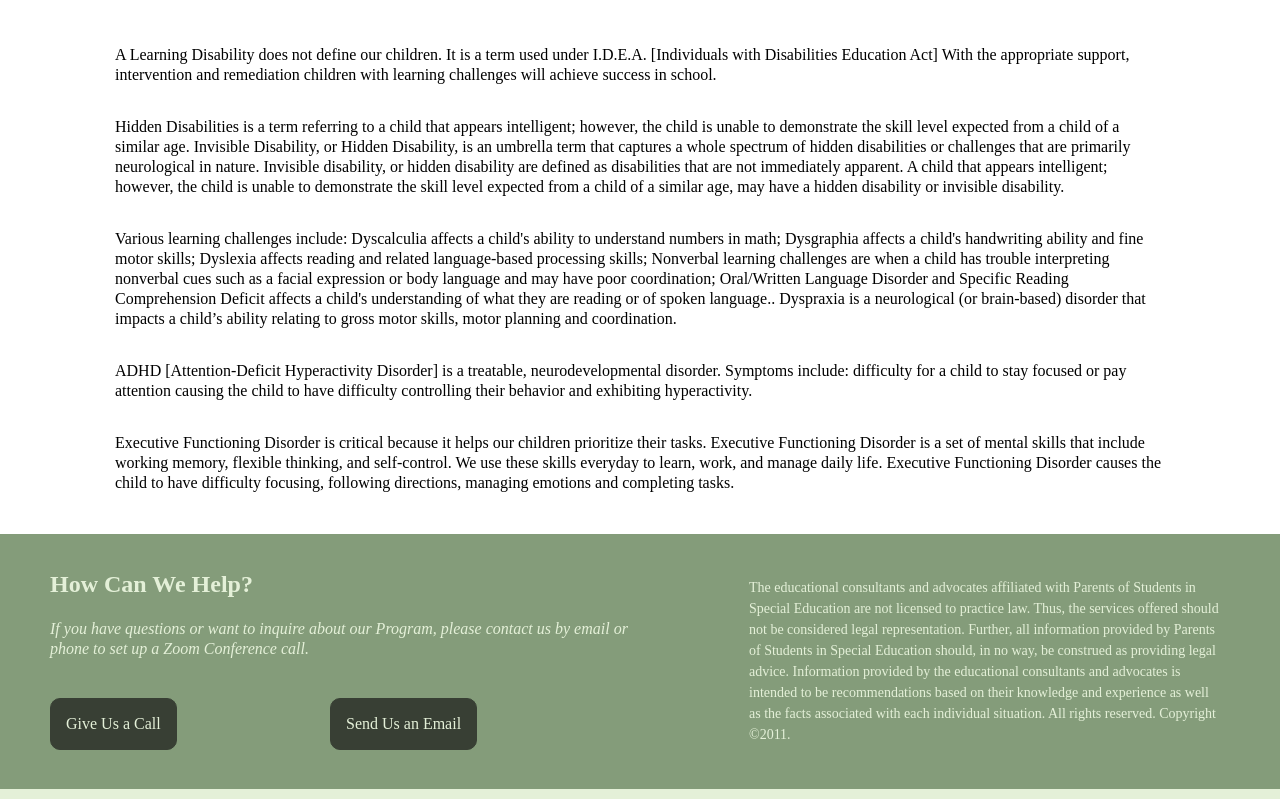
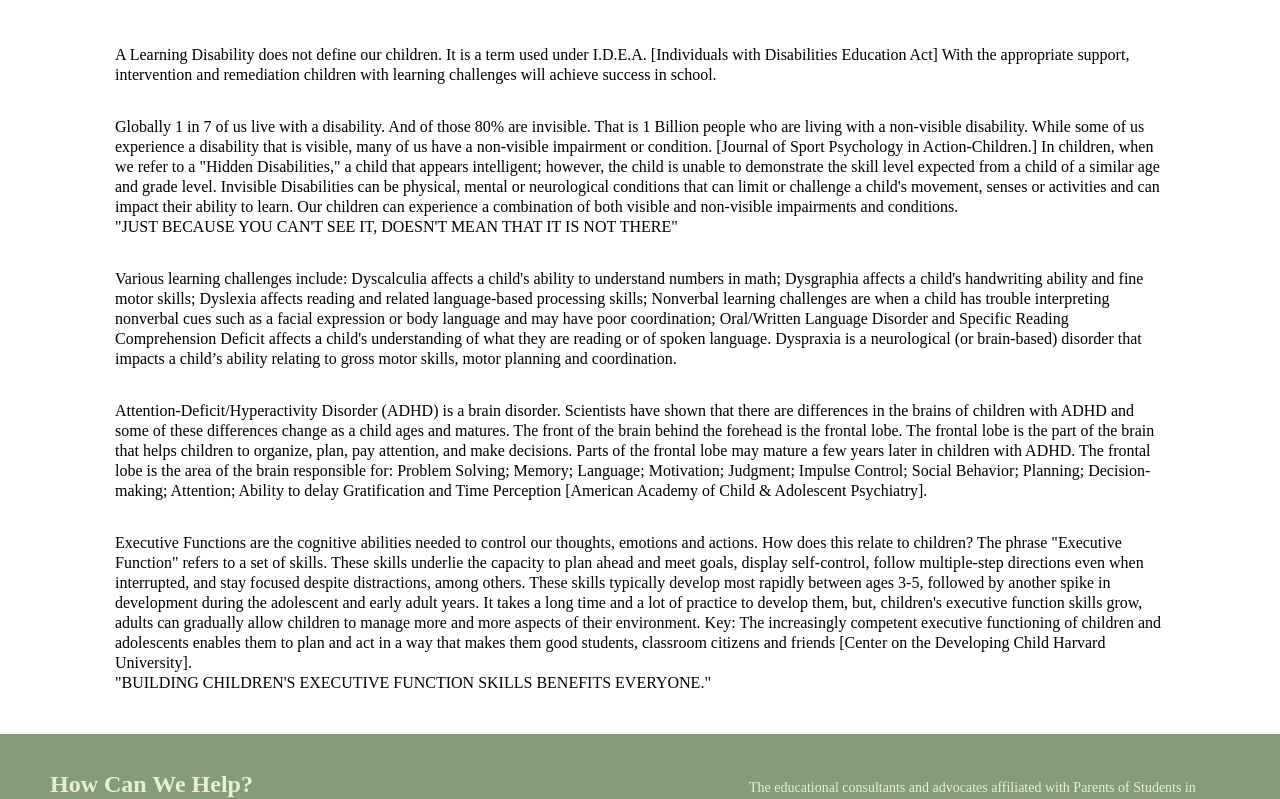
Before and after one commit to devNroses/p.o.s.s.e, a Nuxt app: page /history in a window 1280 px wide. Shown: the part 667-1466 px from the top of the page. Built offline with nearby package versions, Linux system fonts and the light colour scheme.

Commit message:
Requested bulk changes by client

```diff
--- a/components/Nav.vue
+++ b/components/Nav.vue
@@ -11,7 +11,7 @@
         <li><NuxtLink to="/history">History</NuxtLink></li>
         <li><NuxtLink to="/services">Services</NuxtLink></li>
         <li><NuxtLink to="/faq">FAQ</NuxtLink></li>
-        <li><a href="#contact_section">Contact</a></li>
+        <!-- <li><a href="#contact_section">Contact</a></li> -->
       </ol>
 
       <MobileNav />
--- a/pages/faq.vue
+++ b/pages/faq.vue
@@ -12,32 +12,37 @@
             Children may have difficulty reading, writing, spelling, reasoning,
             recalling and/organizing information if left to figure things out by
             themselves or if taught in conventional ways.
-          </p>
-          <p>
+            <!-- </p>
+          <p> -->
             A learning challenge can be remediated with appropriate
             intervention, strategies and different types of remedial education;
             as: one-to-one tutoring; private tutoring, specialist tutoring, etc.
           </p>
-        </div>
+          <!-- </div>
 
         <div>
           <h3>
             How Do You Know If Your Child Might Have a Learning Challenges?
-          </h3>
+          </h3> -->
 
           <p>
             It is often difficult based on observed behaviors to distinguish
             between slow learners and children with learning challenges. A child
             with learning challenges may have deficits in one or two areas while
-            performing at or above the average standard in other areas. However
-            it is often difficult, based on observed behaviors, to distinguish
-            between slow learners and learning disabled persons. Basically a
-            student with Learning Challenges have deficits in one or two areas
-            while performing at or above the average in other areas. The child’s
-            potential or overall intelligence is greater than his/her poor
-            achievement would predict. This is called the ability-achievement
-            discrepancy. It is possible for a child to have characteristics of
-            both conditions.
+            performing at or above the average standard in other areas. The
+            child's potential or overall intelligence is greater than his/her
+            poor achievement would predict. This is called the
+            ability-achievement discrepancy. The term discrepancy refers to a
+            mismatch between a child's intellectual ability and his/her progress
+            in school. The challenge with this ability-achievement discrepancy
+            is that it can identify kids too late. Students with learning
+            differences often struggle in the early grades. But they rarely show
+            a large enough discrepancy on test scores to be "officially"
+            identified with a learning difference. It is generally not until
+            third or fourth grade that the work gets hard enough for the
+            discrepancy to become large enough. This can lead to a "wait to
+            fail" situation: Children do not receive help until they are doing
+            poorly in school.
           </p>
           <p>
             Actual diagnosis of a learning challenge can be diagnosed by a
--- a/pages/history.vue
+++ b/pages/history.vue
@@ -46,16 +46,19 @@
           learning challenges will achieve success in school.
         </p>
         <p>
-          Hidden Disabilities is a term referring to a child that appears
-          intelligent; however, the child is unable to demonstrate the skill
-          level expected from a child of a similar age. Invisible Disability, or
-          Hidden Disability, is an umbrella term that captures a whole spectrum
-          of hidden disabilities or challenges that are primarily neurological
-          in nature. Invisible disability, or hidden disability are defined as
-          disabilities that are not immediately apparent. A child that appears
-          intelligent; however, the child is unable to demonstrate the skill
-          level expected from a child of a similar age, may have a hidden
-          disability or invisible disability.
+          Globally 1 in 7 of us live with a disability. And of those 80% are
+          invisible. That is 1 Billion people who are living with a non-visible
+          disability. While some of us experience a disability that is visible,
+          many of us have a non-visible impairment or condition. [Journal of
+          Sport Psychology in Action-Children.] In children, when we refer to a
+          "Hidden Disabilities," a child that appears intelligent; however, the
+          child is unable to demonstrate the skill level expected from a child
+          of a similar age and grade level. Invisible Disabilities can be
+          physical, mental or neurological conditions that can limit or
+          challenge a child's movement, senses or activities and can impact
+          their ability to learn. Our children can experience a combination of
+          both visible and non-visible impairments and conditions.<br />
+          "JUST BECAUSE YOU CAN'T SEE IT, DOESN'T MEAN THAT IT IS NOT THERE"
         </p>
         <p>
           Various learning challenges include: Dyscalculia affects a child's
@@ -66,24 +69,41 @@
           such as a facial expression or body language and may have poor
           coordination; Oral/Written Language Disorder and Specific Reading
           Comprehension Deficit affects a child's understanding of what they are
-          reading or of spoken language.. Dyspraxia is a neurological (or
+          reading or of spoken language. Dyspraxia is a neurological (or
           brain-based) disorder that impacts a child’s ability relating to gross
           motor skills, motor planning and coordination.
         </p>
         <p>
-          ADHD [Attention-Deficit Hyperactivity Disorder] is a treatable,
-          neurodevelopmental disorder. Symptoms include: difficulty for a child
-          to stay focused or pay attention causing the child to have difficulty
-          controlling their behavior and exhibiting hyperactivity.
+          Attention-Deficit/Hyperactivity Disorder (ADHD) is a brain disorder.
+          Scientists have shown that there are differences in the brains of
+          children with ADHD and some of these differences change as a child
+          ages and matures. The front of the brain behind the forehead is the
+          frontal lobe. The frontal lobe is the part of the brain that helps
+          children to organize, plan, pay attention, and make decisions. Parts
+          of the frontal lobe may mature a few years later in children with
+          ADHD. The frontal lobe is the area of the brain responsible for:
+          Problem Solving; Memory; Language; Motivation; Judgment; Impulse
+          Control; Social Behavior; Planning; Decision-making; Attention;
+          Ability to delay Gratification and Time Perception [American Academy
+          of Child &amp; Adolescent Psychiatry].
         </p>
         <p>
-          Executive Functioning Disorder is critical because it helps our
-          children prioritize their tasks. Executive Functioning Disorder is a
-          set of mental skills that include working memory, flexible thinking,
-          and self-control. We use these skills everyday to learn, work, and
-          manage daily life. Executive Functioning Disorder causes the child to
-          have difficulty focusing, following directions, managing emotions and
-          completing tasks.
+          Executive Functions are the cognitive abilities needed to control our
+          thoughts, emotions and actions. How does this relate to children? The
+          phrase "Executive Function" refers to a set of skills. These skills
+          underlie the capacity to plan ahead and meet goals, display
+          self-control, follow multiple-step directions even when interrupted,
+          and stay focused despite distractions, among others. These skills
+          typically develop most rapidly between ages 3-5, followed by another
+          spike in development during the adolescent and early adult years. It
+          takes a long time and a lot of practice to develop them, but,
+          children's executive function skills grow, adults can gradually allow
+          children to manage more and more aspects of their environment. Key:
+          The increasingly competent executive functioning of children and
+          adolescents enables them to plan and act in a way that makes them good
+          students, classroom citizens and friends [Center on the Developing
+          Child Harvard University].<br />
+          "BUILDING CHILDREN'S EXECUTIVE FUNCTION SKILLS BENEFITS EVERYONE."
         </p>
       </div>
     </div>
```
Also changed, not shown: pages/services.vue (+11 -67 lines).
